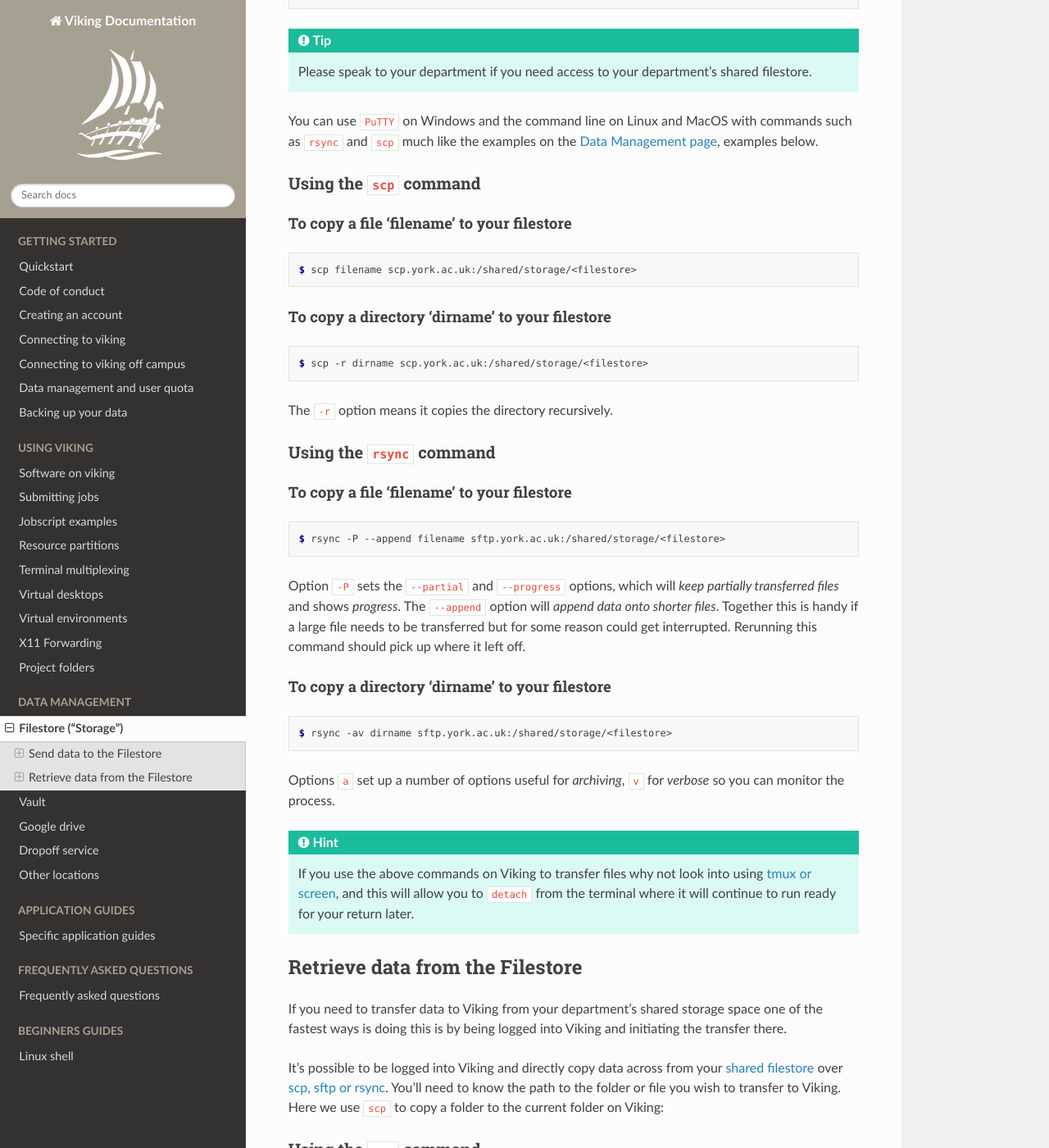
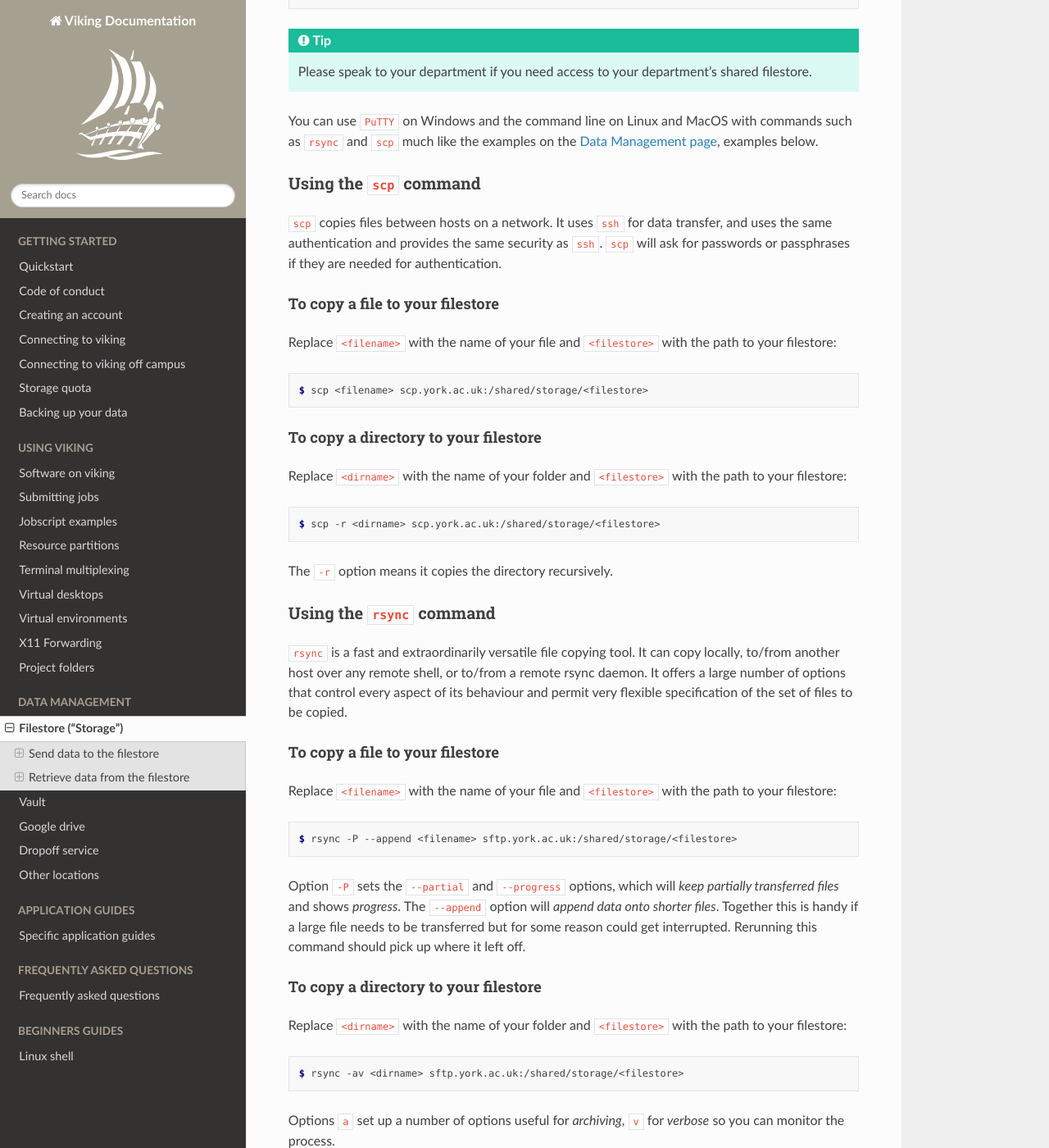
Before and after one commit to university-of-york/research-it-documentation, a Sphinx documentation site: the page built from docs/source/data_management/filestore.rst, in a window 1280 px wide and 1400 px high, scrolled down 392 px. Shown: the whole window at 82% size. Built offline with Sphinx 7.4.7 and the Read the Docs theme 2.0.0, drawn with Linux system fonts in a browser that asks for light colours; some of the changed text lies outside the part shown.

Commit message:
new data section written up

```diff
--- a/docs/source/data_management/filestore.rst
+++ b/docs/source/data_management/filestore.rst
@@ -23,36 +23,52 @@ You can use ``PuTTY`` on Windows and the command line on Linux and MacOS with co
 Using the ``scp`` command
 ^^^^^^^^^^^^^^^^^^^^^^^^^
 
-To copy a file 'filename' to your filestore
-"""""""""""""""""""""""""""""""""""""""""""
+``scp`` copies files between hosts on a network.  It uses ``ssh`` for data transfer, and uses the same authentication and provides the same security as ``ssh``. ``scp`` will ask for passwords or passphrases if they are needed for authentication.
+
+To copy a file to your filestore
+""""""""""""""""""""""""""""""""
+
+Replace  ``<filename>`` with the name of your file and ``<filestore>`` with the path to your filestore:
+
 .. code-block:: console
 
-    $ scp filename scp.york.ac.uk:/shared/storage/<filestore>
+    $ scp <filename> scp.york.ac.uk:/shared/storage/<filestore>
 
-To copy a directory 'dirname' to your filestore
-"""""""""""""""""""""""""""""""""""""""""""""""
+To copy a directory to your filestore
+""""""""""""""""""""""""""""""""""""""
+
+Replace  ``<dirname>`` with the name of your folder and ``<filestore>`` with the path to your filestore:
+
 .. code-block:: console
 
-    $ scp -r dirname scp.york.ac.uk:/shared/storage/<filestore>
+    $ scp -r <dirname> scp.york.ac.uk:/shared/storage/<filestore>
 
 The ``-r`` option means it copies the directory recursively.
 
 Using the ``rsync`` command
 ^^^^^^^^^^^^^^^^^^^^^^^^^^^
 
-To copy a file 'filename' to your filestore
-""""""""""""""""""""""""""""""""""""""""""""
+``rsync`` is a fast and extraordinarily versatile file copying tool. It can copy locally, to/from another host over any remote shell, or to/from a remote rsync daemon. It offers a large number of options that control every aspect of its behaviour and permit very flexible specification of the set of files to be copied.
+
+To copy a file to your filestore
+""""""""""""""""""""""""""""""""
+
+Replace ``<filename>`` with the name of your file and ``<filestore>`` with the path to your filestore:
+
 .. code-block:: console
 
-    $ rsync -P --append filename sftp.york.ac.uk:/shared/storage/<filestore>
+    $ rsync -P --append <filename> sftp.york.ac.uk:/shared/storage/<filestore>
 
 Option ``-P`` sets the ``--partial`` and ``--progress`` options, which will *keep partially transferred files* and shows *progress*. The ``--append`` option will *append data onto shorter files*. Together this is handy if a large file needs to be transferred but for some reason could get interrupted. Rerunning this command should pick up where it left off.
 
-To copy a directory 'dirname' to your filestore
-"""""""""""""""""""""""""""""""""""""""""""""""
+To copy a directory to your filestore
+"""""""""""""""""""""""""""""""""""""
+
+Replace  ``<dirname>`` with the name of your folder and ``<filestore>`` with the path to your filestore:
+
 .. code-block:: console
 
-    $ rsync -av dirname sftp.york.ac.uk:/shared/storage/<filestore>
+    $ rsync -av <dirname> sftp.york.ac.uk:/shared/storage/<filestore>
 
 Options ``a`` set up a number of options useful for *archiving*, ``v`` for *verbose* so you can monitor the process.
 
@@ -61,7 +77,7 @@ Options ``a`` set up a number of options useful for *archiving*, ``v`` for *verb
     If you use the above commands on Viking to transfer files why not look into using :doc:`tmux or screen </using_viking/terminal_multiplexing>`, and this will allow you to ``detach`` from the terminal where it will continue to run ready for your return later.
 
 
-Retrieve data from the Filestore
+Retrieve data from the filestore
 --------------------------------
 
 If you need to transfer data to Viking from your department's shared storage space one of the fastest ways is doing this is by being logged into Viking and initiating the transfer there.
--- a/docs/source/data_management/other_locations.rst
+++ b/docs/source/data_management/other_locations.rst
@@ -19,7 +19,7 @@ There are many other ways you can copy data to and from Viking and so we will on
 Windows
 """""""
 
-If you are copying data from a Windows device it is recommended that you use `WinSCP <https://winscp.net/>`_ and their website has some good `tutorials for uploading and downloading files <https://winscp.net/eng/docs/task_index>`_ and other uses. Using the your ``username`` and the ``hostname``, ``port`` and ``protocol`` shown above, you should be able to connect to Viking and start moving files!
+If you are copying data from a Windows device it is recommended that you use `WinSCP <https://winscp.net/>`_ and their website has some good `tutorials for uploading and downloading files <https://winscp.net/eng/docs/task_index>`_ and other uses. Using your ``username`` and the ``hostname``, ``port`` and ``protocol`` shown above, you should be able to connect to Viking and start moving files.
 
 
 .. _transfer_files_linux:
--- a/docs/source/getting_started/backing_up.rst
+++ b/docs/source/getting_started/backing_up.rst
@@ -7,7 +7,7 @@ The :doc:`Vault </data_management/vault>` provides unlimited cold storage and is
 
 The :doc:`Filestore </data_management/filestore>` is more readily accessible, if you need more space please contact itsupport@york.ac.uk. If you use the Filestore for backing up, usually the data will be transferred to the Vault for archiving later.
 
-Other options are available, please browse through the **DATA MANAGEMENT** section in the main navigation menu to see some common examples.
+Other options are available, please browse through the **DATA MANAGEMENT** section in the main navigation menu to see some common methods, for example the :doc:`Filestore </data_management/filestore>` and :doc:`Vault </data_management/vault>` or :doc:`Google drive </data_management/google_drive>` options.
 
 .. warning::
 
--- a/docs/source/getting_started/data_management_and_user_quota.rst
+++ b/docs/source/getting_started/storage_quota.rst
@@ -1,5 +1,5 @@
-Data management and user quota
-==============================
+Storage quota
+=============
 
 .. FIXME: This uses OLD information
 
@@ -10,7 +10,7 @@ Viking is a self-contained machine, therefore you will notice your normal UoY ho
 - UoY home directories are not designed for high-performance computing. Instead Viking has its own filesystem designed for high-performance
 
 
-Your area on viking explained
+Your area on Viking explained
 -----------------------------
 
 When you log in to Viking, you will land in your home directory, specifically:
--- a/docs/source/index.rst
+++ b/docs/source/index.rst
@@ -19,7 +19,7 @@ Welcome to the Viking Documentation!
    getting_started/creating_accounts
    getting_started/connecting_to_viking
    getting_started/connecting_off_campus
-   getting_started/data_management_and_user_quota
+   getting_started/storage_quota
    getting_started/backing_up
 
 .. toctree::
```
Also changed, not shown: other parts of docs/source/data_management/filestore.rst (+11 -11 lines), docs/source/data_management/google_drive.rst (+8 -2 lines).
